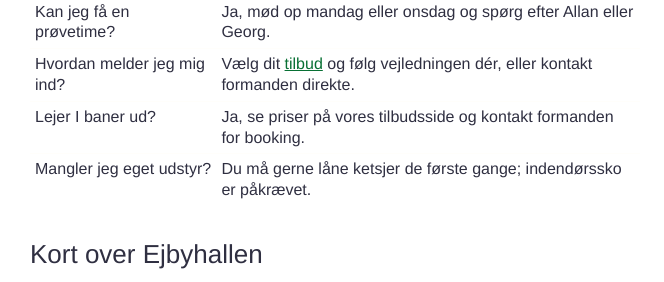
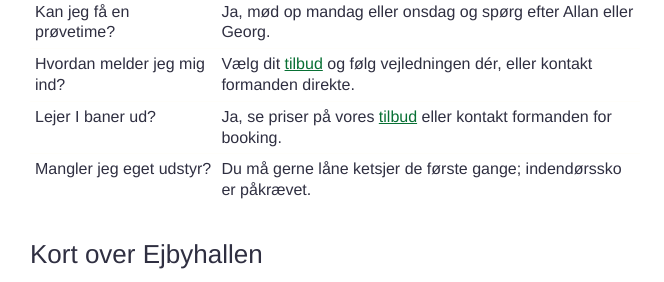
Before and after one commit to Ejby-badminton/web-site, a Jekyll site: the page built from indhold/sider/kontakt.md, in a window 1280 px wide and 900 px high, scrolled down 586 px, cut to the strip 152-434 px from the top of the window. Shown: the whole strip, without its empty margins (145-809 px from the left). Built offline with Jekyll 4.4.1, drawn with Linux system fonts in a browser that asks for light colours.

Commit message:
update kontakt

```diff
--- a/indhold/sider/kontakt.md
+++ b/indhold/sider/kontakt.md
@@ -21,7 +21,7 @@ til at kigge forbi hallen i træningstiden.
 | ---------------------------- | ---- |
 | Kan jeg få en prøvetime?     | Ja, mød op mandag eller onsdag og spørg efter Allan eller Georg. |
 | Hvordan melder jeg mig ind?  | Vælg dit [tilbud](/tilbud/senior-motion/) og følg vejledningen dér, eller kontakt formanden direkte. |
-| Lejer I baner ud?            | Ja, se priser på vores tilbudsside og kontakt formanden for booking. |
+| Lejer I baner ud?            | Ja, se priser på vores [tilbud](/tilbud/baneudlejning/) eller kontakt formanden for booking. |
 | Mangler jeg eget udstyr?     | Du må gerne låne ketsjer de første gange; indendørssko er påkrævet. |
 
 ## Kort over Ejbyhallen
```
